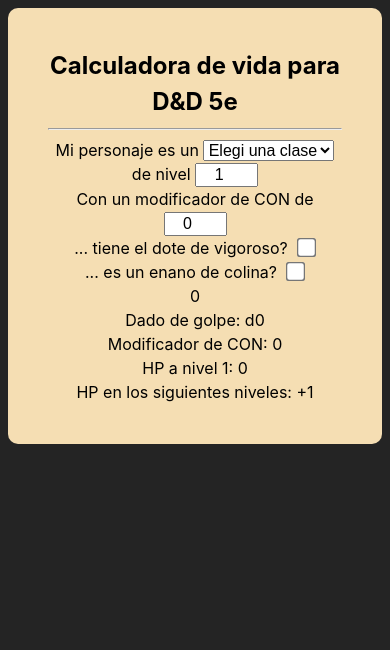
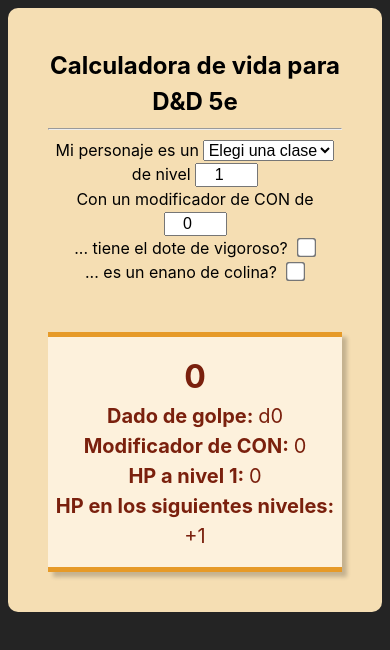
Before and after one commit to Wsott/5e-hp-calc, a React (Vite) app: page / in a window 390 px wide. Shown: the top 650 px of the page. Built offline with nearby package versions, Linux system fonts and the light colour scheme.

Commit message:
Agregado estilo de la segunda parte

```diff
--- a/src/estilo.module.css
+++ b/src/estilo.module.css
@@ -32,6 +32,36 @@
 
     p {
         margin: 0;
+    }
+
+    .containerResultado {
+        background-color: #FDF1DC;
+        padding: 1rem 0;
+        border-top: 5px solid #E69A28;
+        border-bottom: 5px solid #E69A28;
+        margin-top: 3rem;
+        font-size: 1.25rem;
+        box-shadow: 5px 5px 4px rgba(0, 0, 0, 0.2);
+    }
+
+    .hp {
+        font-size: 2rem;
+        color: #7A200D;
+        font-weight: bolder;
+    }
+
+    .negrita {
+        font-weight: bolder;
+        color: #7A200D;
+    }
+
+    span {
+        font-weight: 400;
+        color: #7A200D;
+    }
+
+    .separador {
+        color: #922610;
     }
 }
 
```
